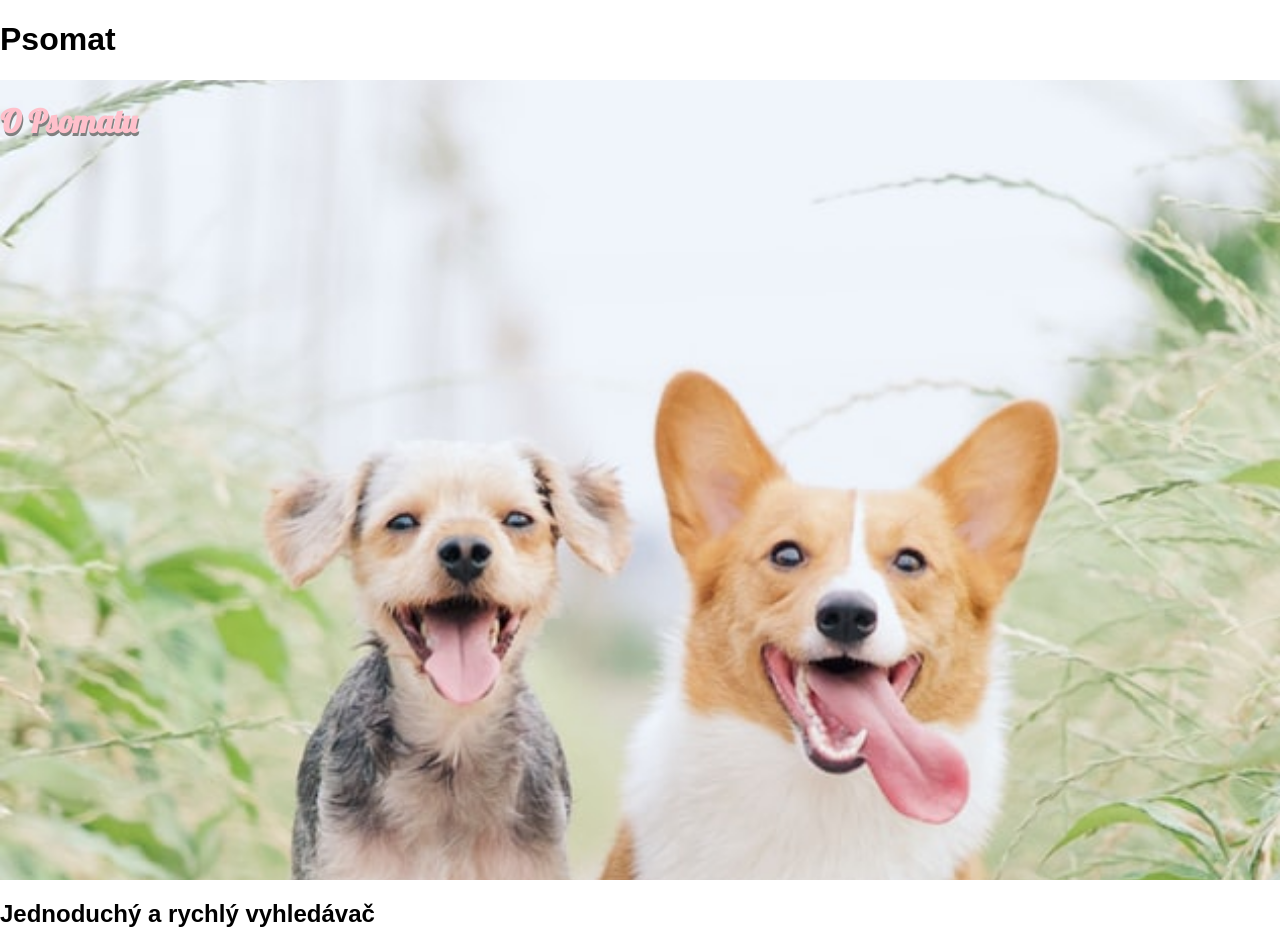
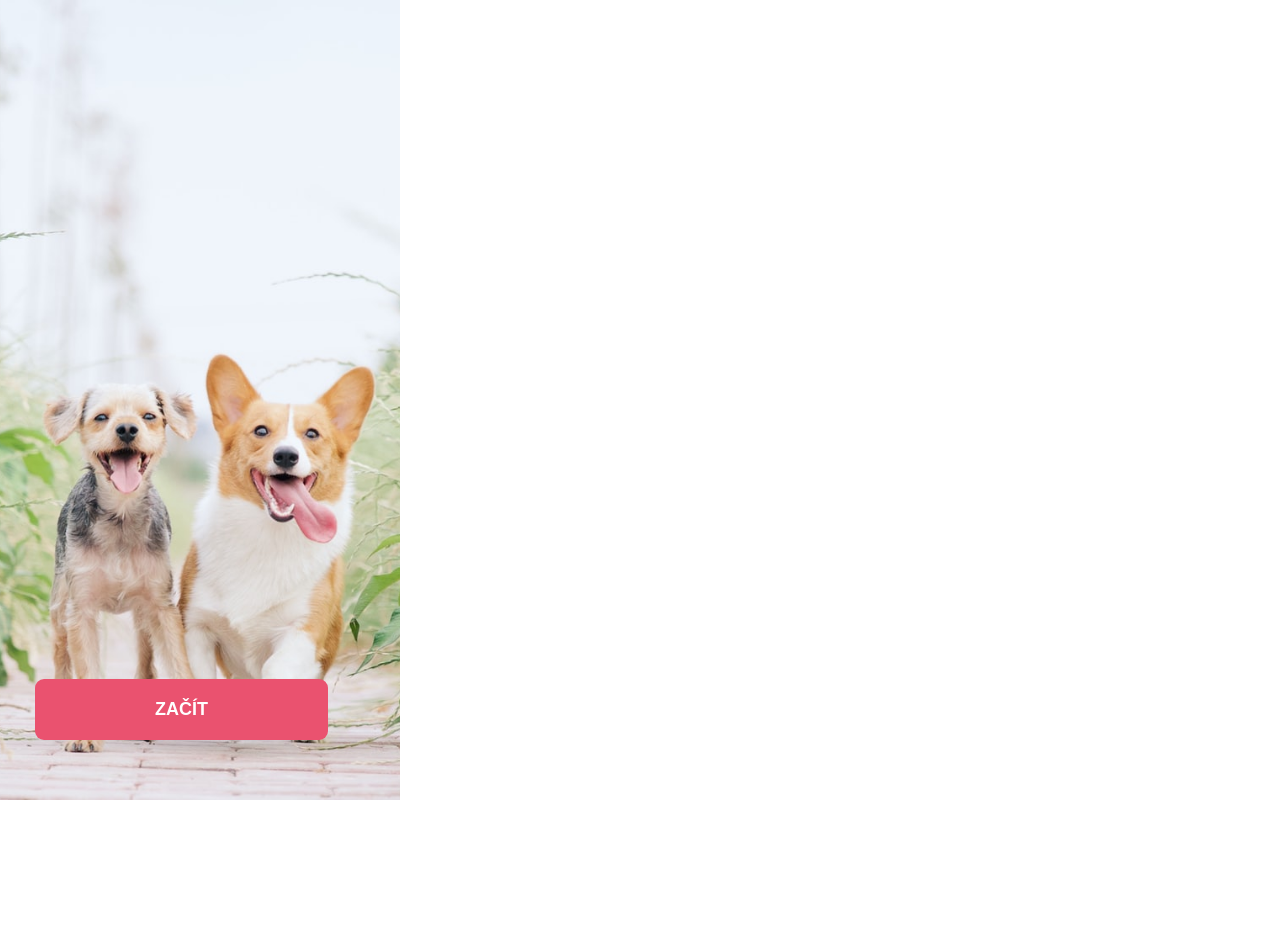
Before and after one commit to terezakuk/Psomat, a Vue app: page / in a window 1280 px wide. After the commit the page ends 800 px from the top, so only its background shows below. Built offline with nearby package versions, Linux system fonts and the light colour scheme.

Commit message:
přední strana

```diff
--- a/src/App.vue
+++ b/src/App.vue
@@ -1,39 +1,9 @@
 <template>
   <div id="app">
-    <div class=menu id="nav">
-<!--       <router-link to="/">Úvod</router-link> |
-      <router-link to="/search">Vyhledávač psů</router-link> -->
-
-       <link href="https://fonts.googleapis.com/css?family=Lobster&display=swap" rel="stylesheet">
-
-    </div>
-
-  <router-view/>
-  </div>
+    <link href="https://fonts.googleapis.com/css?family=Lobster&display=swap" rel="stylesheet">
+    <router-view/>
+</div>
 </template>
 
 <style>
- body {
-	margin: 0;
-	padding: 0;
-	font-family: Raleway, sans-serif;
-}
-
-.home {
-  background: #68727c url('/images/background_image.jpg')/*  center/cover no-repeat */ ;
-  display: grid;
-  grid-template-columns: 1fr;
-  grid-template-rows: 100vh;
-  font-family: 'Lobster', cursive;
-  color: pink;
-  text-shadow: 1px 3px gray;
-  max-height: 951px;
-  min-width: 400px;
-  background-position: center;
-  background-repeat: no-repeat;
-  background-size: cover;
-}
-
-
-
 </style>
--- a/src/components/Filter.vue
+++ b/src/components/Filter.vue
@@ -27,7 +27,7 @@
           <svg xmlns="http://www.w3.org/2000/svg" viewBox="0 0 24 24" class="icon-previous">
            <path d="M7 13.1l8.9 8.9c.8-.8.8-2 0-2.8l-6.1-6.1 6-6.1c.8-.8.8-2 0-2.8L7 13.1z"/>
           </svg>
-          Byt / zahrada
+          Do bytu / na zahradu
         </div>
         <div class="text">
           <input type="checkbox" id="byt" value="true" v-model="doBytu" />
@@ -94,7 +94,7 @@
           <label for="velky">Pes nad 40 centimetrů</label>
         </div>
       </div>
-<div class="group">
+      <div class="group">
         <div class="selektor">
           <svg xmlns="http://www.w3.org/2000/svg" viewBox="0 0 24 24" class="icon-previous">
            <path d="M7 13.1l8.9 8.9c.8-.8.8-2 0-2.8l-6.1-6.1 6-6.1c.8-.8.8-2 0-2.8L7 13.1z"/>
@@ -147,11 +147,11 @@
    </div>
 
 
-      </div>
+    </div>
 
-    <button class="tlacidlo" v-on:click="vyhledat()">Vyhledat</button>
+      <button class="tlacidlo" v-on:click="vyhledat()">Vyhledat</button>
 
-  </div>
+    </div>
 
 </template>
 
@@ -220,6 +220,7 @@ function mapujBoolean(bool) {
   display: flex;
   flex-direction: column;
   background-color: #EFEFEF;
+
 }
 
 .viewbox{
@@ -234,8 +235,6 @@ function mapujBoolean(bool) {
   padding: 20px;
   height: 30px;
   vertical-align: middle;
-
-
 }
 .text{
   font-size: 20px;
@@ -255,6 +254,12 @@ function mapujBoolean(bool) {
   background-color: rgb(127, 182, 133);
   flex: 0 0 80px;
   text-transform: uppercase;
+  position: absolute;
+  bottom: 0px;
+  width: 100%;
+  padding: 20px;
+
+
 }
 .icon-previous{
   width: 20px;
--- a/src/views/Home.vue
+++ b/src/views/Home.vue
@@ -1,18 +1,12 @@
 <template>
-<div class="nav">
-    <h1>Psomat</h1>
 
-  <div class="app">
   <div class="home">
 
-    <h1>O Psomatu</h1>
-
-   </div>
-</div>
-
-<div class="popis">
-    <h2>Jednoduchý a rychlý vyhledávač</h2>
-  </div>
+    <!--    <h1 class=hlavniNadpis>Psomat</h1> -->
+    <router-link class="tlacitecko" to="/search">Začít</router-link>
+    <div class="popis">
+    <!--   <h2>Jednoduchý a rychlý vyhledávač</h2> -->
+    </div>
   </div>
 </template>
 
@@ -28,5 +22,43 @@ export default {
 </script>
 
 <style>
+.tlacitecko{
+/*   display:block; */
+  background: #EA526F;
+  border-radius: 9px;
+  color: white;
+  text-transform: uppercase;
+  font-size: 18px;
+  position: fixed;
+  font-weight: 600;
+  bottom: 60px;
+  padding: 20px 120px;
+  text-decoration: none;
+  position: absolute;
+  left: 50%;
+  margin-left: -165px;
+
+
+}
+ body {
+	margin: 0;
+	padding: 0;
+	font-family: Raleway, sans-serif;
+}
+
+.home {
+  background: url('/images/background_image.jpg');
+  height: 100vh;
+  min-width: 400px;
+  background-position: center;
+  background-repeat: no-repeat;
+  background-size: cover;
+  display: flow-root;
+  position: fixed;
+}
+.hlavniNadpis{
+text-transform: uppercase;
+vertical-align: middle;
+}
 
 </style>
--- a/src/views/Search.vue
+++ b/src/views/Search.vue
@@ -25,13 +25,3 @@ export default {
   }
 };
 </script>
-
-<style> /*
-.nadpisVyhledavani {
-display: none;
-
-}
-.nadpisVyhledavaniDruhy {
-  background-color: rgba(255, 0, 255, 0.4);
-} */
-</style>
```
